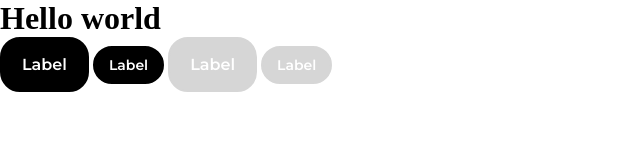
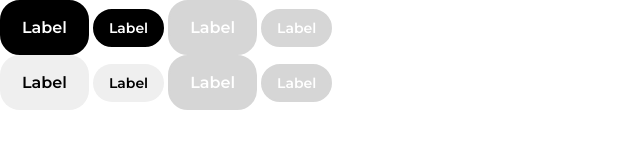
Before and after one commit to HillarylouisXVI/IMD32-v3, a website built with Parcel: page src/index.html in a window 1280 px wide. Shown: the whole page, without its empty margins (0-640 px from the left). Built offline with nearby package versions, Linux system fonts and the light colour scheme.

Commit message:
buttons secondary

```diff
--- a/src/index.html
+++ b/src/index.html
@@ -13,14 +13,21 @@
     />
   </head>
   <body>
-    <h1>Hello world</h1>
-    <div class="buttons">
+    <div class="buttons primary">
       <button class="btn btn-primary">Label</button>
       <button class="btn btn-primary btn-small">Label</button>
 
       <button class="btn btn-primary" disabled>Label</button>
       <button class="btn btn-primary btn-small" disabled>Label</button>
     </div>
+
+    <div class="buttons secondary">
+      <button class="btn btn-secondary">Label</button>
+      <button class="btn btn-secondary btn-small">Label</button>
+
+      <button class="btn btn-secondary" disabled>Label</button>
+      <button class="btn btn-secondary btn-small" disabled>Label</button>
+    </div>
     <script src="js/main.js" type="module"></script>
   </body>
 </html>
--- a/src/scss/modules/_CTA.scss
+++ b/src/scss/modules/_CTA.scss
@@ -3,8 +3,8 @@
   --color-primary-hover: #343434;
 
   --color-secondary: #ffffff;
+  --color-secondary-hover: #b4bbc0;
   --color-secondary-text: #000;
-  --color-secondary-hover: #b4bbc0ff;
 
   --color-disabled: #bbb;
   --color-disabled-text: #ffffff;
@@ -25,7 +25,7 @@
   border: 0.125rem solid transparent;
   font-size: var(--font-size-default);
   font-weight: 600;
-  font-family: "Montserrat", sans-serif;
+  font-family: Montserrat, sans-serif, normal;
   text-decoration: none;
   cursor: pointer;
   transition:
```
